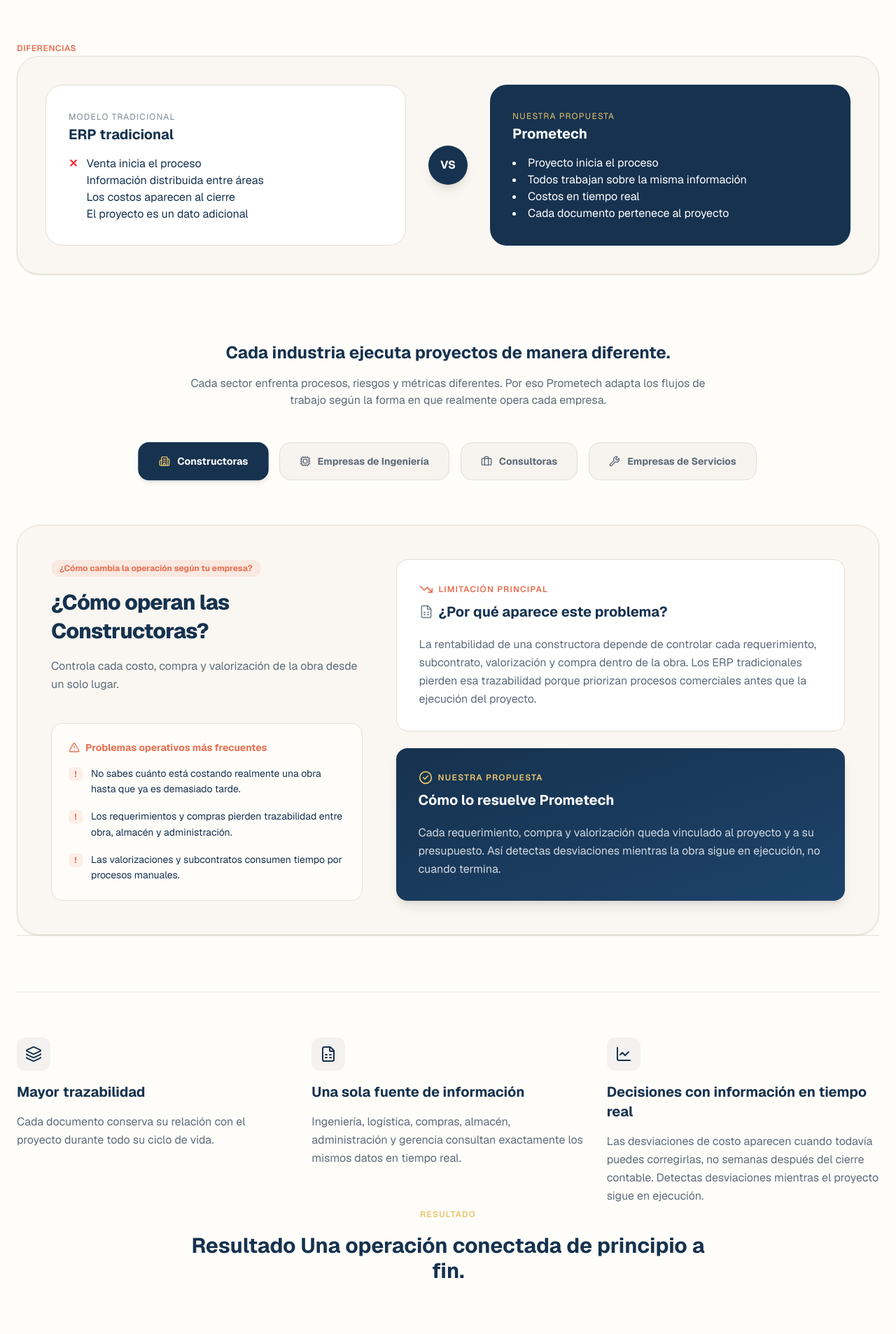
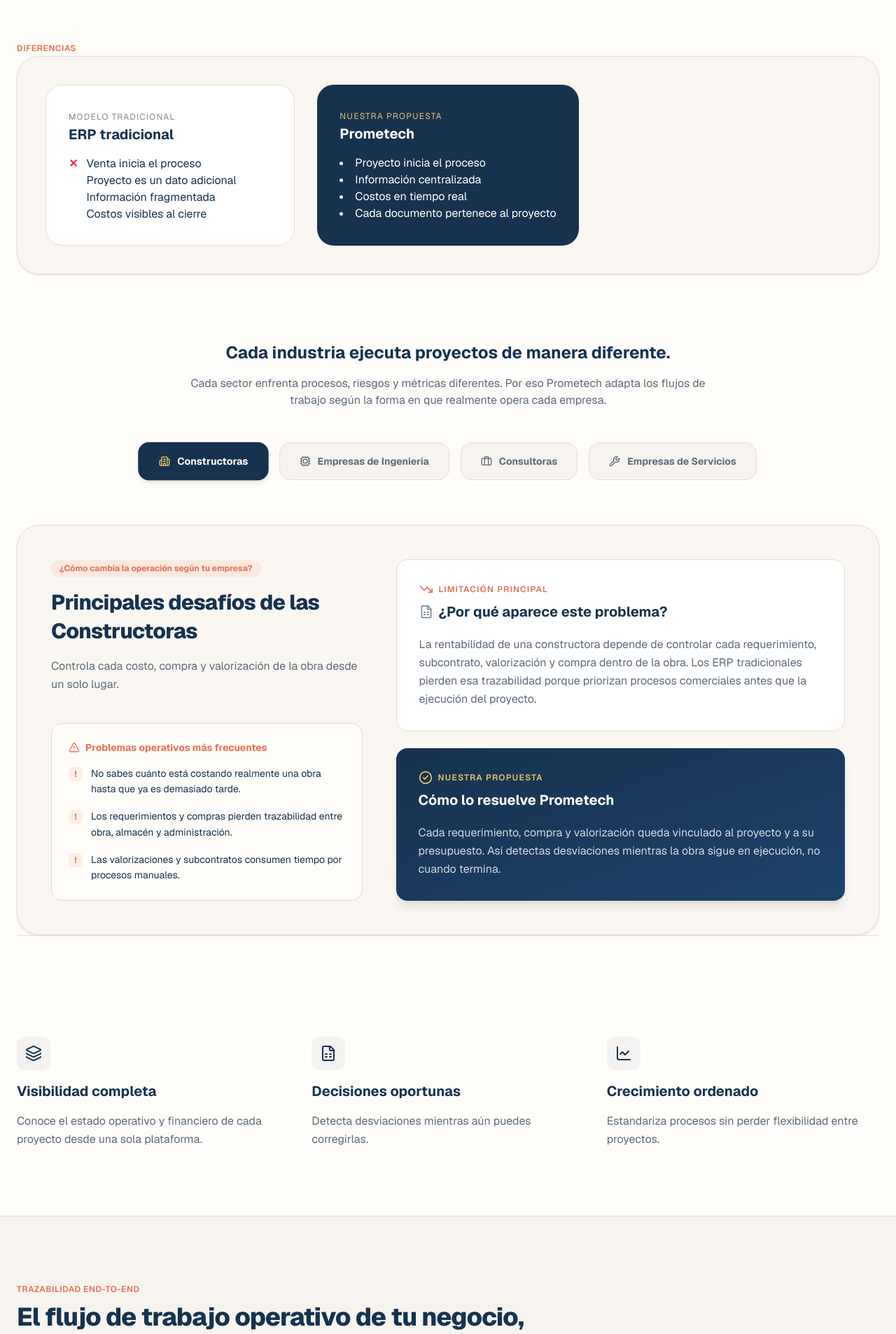
Before and after one commit to alexandermerino-prometech/landing-page, a Next.js app: page / in a window 1280 px wide. Shown: the part 1300-3206 px from the top of the page at 70% size. Built offline with nearby package versions, Linux system fonts and the light colour scheme.

Commit message:
updating conceptoerp.tsx

```diff
--- a/app/components/ConceptoErp.tsx
+++ b/app/components/ConceptoErp.tsx
@@ -99,10 +99,8 @@ export default function ConceptoErp() {
             </h2>
 
             <p className="mt-8 text-lg text-[#5E6B7A] leading-relaxed max-w-3xl mx-auto">
-              Durante años el mercado intentó adaptar las empresas por proyectos a ERP diseñados
-              para empresas comerciales.
-
-              Nosotros decidimos construir una plataforma pensada desde el proyecto, no desde el producto.
+              Durante años, las empresas por proyectos tuvieron que adaptar su operación a ERP pensados para empresas comerciales.
+              Prometech nació con un enfoque diferente: organizar toda la operación alrededor del proyecto desde la planificación hasta la rentabilidad.
             </p>
 
             <p className="mt-5 text-base sm:text-lg text-[#5E6B7A] leading-relaxed max-w-4xl mx-auto">
@@ -134,23 +132,17 @@ export default function ConceptoErp() {
                       Venta inicia el proceso
                       </li>
                       <li>
-                      Información distribuida entre áreas
+                      Proyecto es un dato adicional
                       </li>
                       <li>
-                      Los costos aparecen al cierre
+                      Información fragmentada
                       </li>
                       <li>
-                      El proyecto es un dato adicional
+                      Costos visibles al cierre
                       </li>
                   </div>
               </li>
             </ul>
-          </div>
-
-          <div className="hidden lg:flex items-center justify-center">
-            <div className="w-14 h-14 rounded-full bg-[#16324F] text-white font-bold flex items-center justify-center shadow-lg">
-                VS
-            </div>
           </div>
 
           <div className="rounded-3xl bg-[#16324F] text-white p-8">
@@ -167,7 +159,7 @@ export default function ConceptoErp() {
                 Proyecto inicia el proceso
                 </li>
                 <li>
-                Todos trabajan sobre la misma información
+                Información centralizada
                 </li>
                 <li>
                 Costos en tiempo real
@@ -240,7 +232,7 @@ export default function ConceptoErp() {
                     ¿Cómo cambia la operación según tu empresa?
                   </span>
                   <h3 className="text-2xl sm:text-3xl font-extrabold text-[#16324F] tracking-tight leading-snug mb-4">
-                    ¿Cómo operan las {sectorActivo.label}?
+                    Principales desafíos de las {sectorActivo.label}
                   </h3>
                   <p className="text-[#5E6B7A] text-base leading-relaxed mb-8">
                     {sectorActivo.subtitulo}
@@ -317,15 +309,15 @@ export default function ConceptoErp() {
         <div className="h-px bg-[#E4DDD4]" />
 
         {/* TRES PILARES GLOBALES (SEO Target: Ventajas de un ERP frente a hojas de cálculo) */}
-        <div className="mt-20 grid grid-cols-1 md:grid-cols-3 gap-8 border-t border-[#E4DDD4]/60 pt-16">
+        <div className="mt-20 grid grid-cols-1 md:grid-cols-3 gap-8 border-[#E4DDD4]/60 pt-16">
           <div className="flex flex-col gap-4">
             <div className="w-12 h-12 bg-[#16324F]/5 rounded-xl flex items-center justify-center text-[#16324F]">
               <Layers className="w-6 h-6" />
             </div>
             <h3 className="text-xl font-bold text-[#16324F]">
-              Mayor trazabilidad</h3>
+              Visibilidad completa</h3>
             <p className="text-[#5E6B7A] text-sm sm:text-base leading-relaxed">
-              Cada documento conserva su relación con el proyecto durante todo su ciclo de vida.
+              Conoce el estado operativo y financiero de cada proyecto desde una sola plataforma.
             </p>
           </div>
 
@@ -334,9 +326,9 @@ export default function ConceptoErp() {
               <FileSpreadsheet className="w-6 h-6" />
             </div>
             <h3 className="text-xl font-bold text-[#16324F]">
-              Una sola fuente de información</h3>
+              Decisiones oportunas</h3>
             <p className="text-[#5E6B7A] text-sm sm:text-base leading-relaxed">
-              Ingeniería, logística, compras, almacén, administración y gerencia consultan exactamente los mismos datos en tiempo real.
+              Detecta desviaciones mientras aún puedes corregirlas.
             </p>
           </div>
 
@@ -345,24 +337,11 @@ export default function ConceptoErp() {
               <LineChart className="w-6 h-6" />
             </div>
             <h3 className="text-xl font-bold text-[#16324F]">
-              Decisiones con información en tiempo real</h3>
+              Crecimiento ordenado</h3>
             <p className="text-[#5E6B7A] text-sm sm:text-base leading-relaxed">
-              Las desviaciones de costo aparecen cuando todavía puedes corregirlas, no semanas después del cierre contable. Detectas desviaciones mientras el proyecto sigue en ejecución.
+              Estandariza procesos sin perder flexibilidad entre proyectos.
             </p>
           </div>
-        </div>
-        <div className="max-w-3xl mx-auto text-center mb-14">
-
-          <span className="uppercase tracking-widest text-xs text-[#E9C46A] font-semibold">
-              Resultado
-          </span>
-
-          <h3 className="mt-4 text-3xl font-bold text-[#16324F]">
-              Resultado
-
-              Una operación conectada de principio a fin.
-          </h3>
-
         </div>
       </div>
     </section>
```
